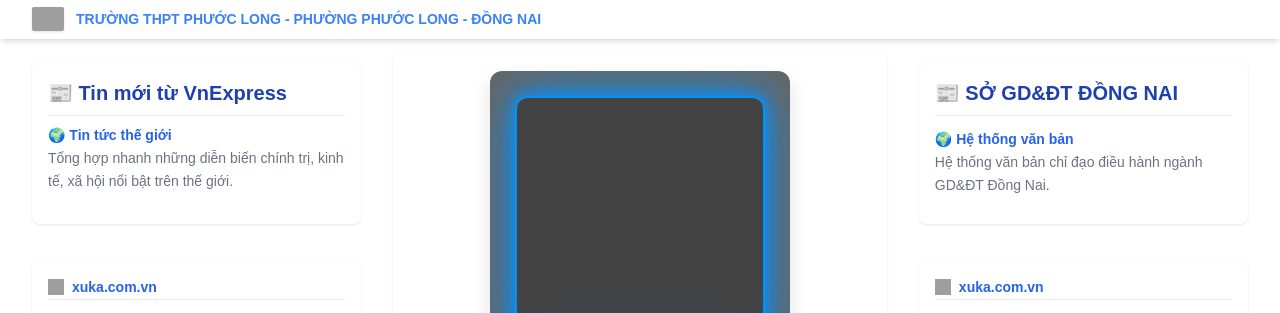
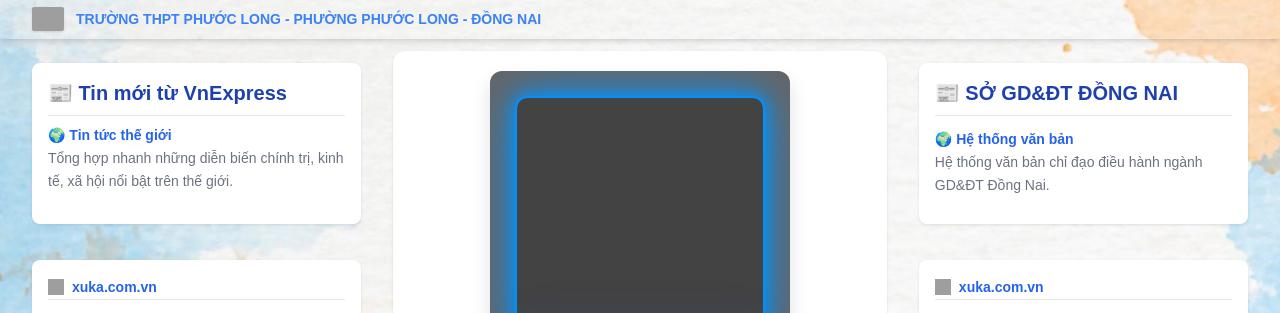
Before and after one commit to Namhuy123789/xuka, a Flask app: page /web in a window 1280 px wide. Shown: the part 141-454 px from the top of the page. Run offline with Flask 3, Linux system fonts and the light colour scheme; some libraries are stand-ins or nearby versions; grey boxes are pictures that could not be loaded.

Commit message:
Update styles.css

```diff
--- a/static/styles.css
+++ b/static/styles.css
@@ -1,6 +1,6 @@
 /* Reset và font chung */
 body {
-  background-image: url("");
+  background-image: url("/static/h.jpg");
   background-size: cover;
   background-position: center;
   margin: 0;
```
